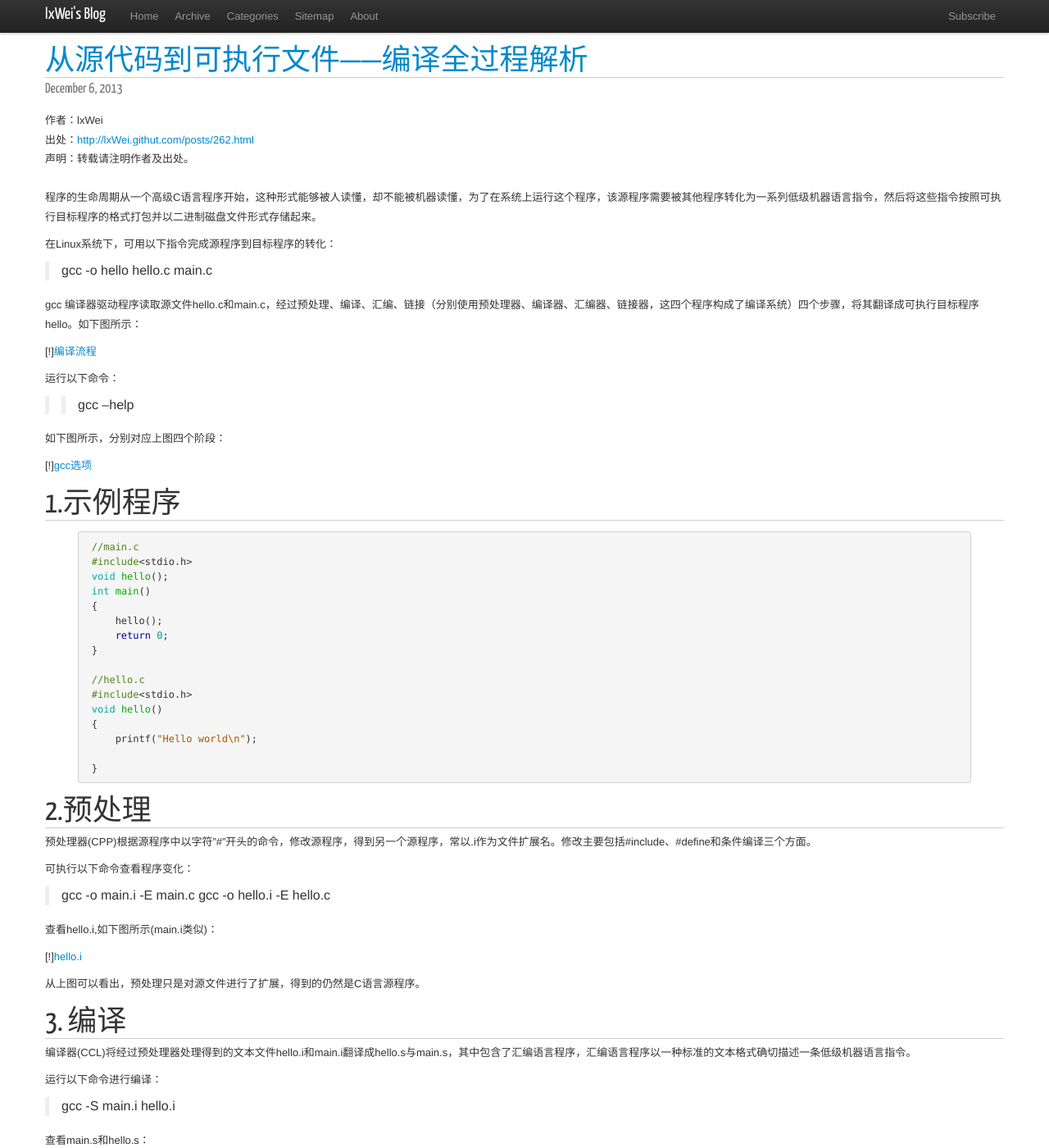
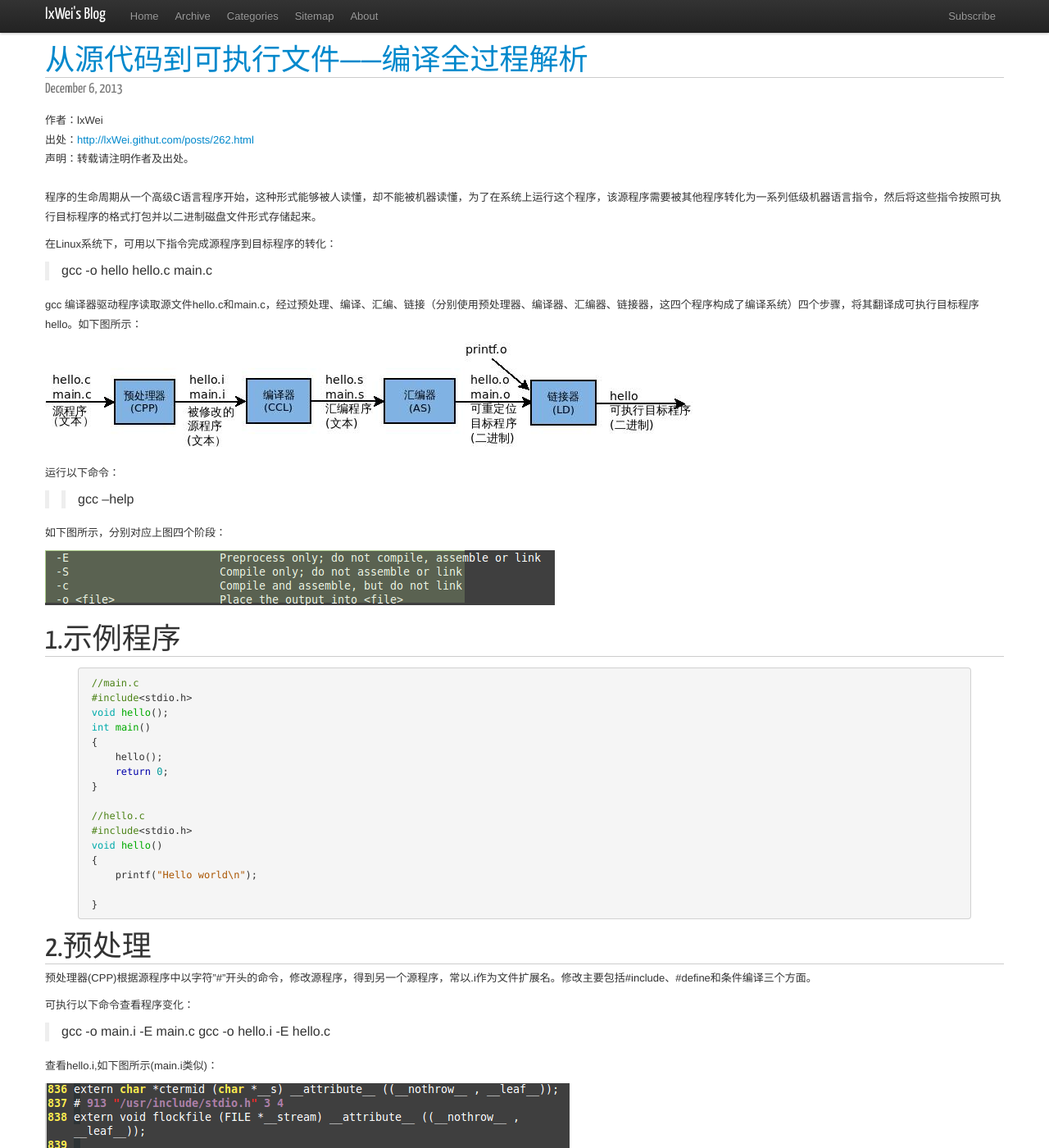
Before and after one commit to lxWei/lxwei.github.com, a Jekyll site: the page built from _posts/2013/2013-12-06-262.markdown, in a window 1280 px wide and 1400 px high. Shown: the whole window at 82% size. Built offline with Jekyll 4.4.1, drawn with Linux system fonts in a browser that asks for light colours; nearby versions of some CDN libraries; Markdown is read by kramdown in place of the engine named in the settings; comment, search, counter and statistics services are not loaded.

```diff
--- a/_posts/2013/2013-12-06-262.markdown
+++ b/_posts/2013/2013-12-06-262.markdown
@@ -19,7 +19,7 @@
 
 gcc 编译器驱动程序读取源文件hello.c和main.c，经过预处理、编译、汇编、链接（分别使用预处理器、编译器、汇编器、链接器，这四个程序构成了编译系统）四个步骤，将其翻译成可执行目标程序hello。如下图所示：
 
-[!][编译流程](../../assets/img/2013/12/cc-process.jpeg)
+![编译流程](../../assets/img/2013/12/cc-process.jpeg)
 
 运行以下命令：
 >>    gcc –help
@@ -27,7 +27,7 @@
 
 如下图所示，分别对应上图四个阶段：
 
-[!][gcc选项](../../assets/img/2013/12/gcc-option.png)
+![gcc选项](../../assets/img/2013/12/gcc-option.png)
 
 
 # 1.示例程序
@@ -70,7 +70,7 @@
 
 查看hello.i,如下图所示(main.i类似)：
 
-[!][hello.i](../../assets/img/2013/12/hello.i.png)
+![hello.i](../../assets/img/2013/12/hello.i.png)
 
 从上图可以看出，预处理只是对源文件进行了扩展，得到的仍然是C语言源程序。
 
```
